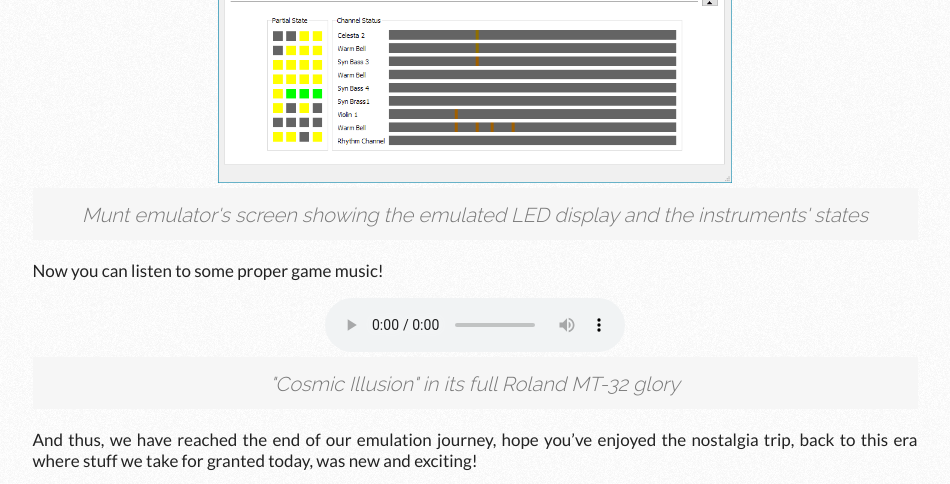
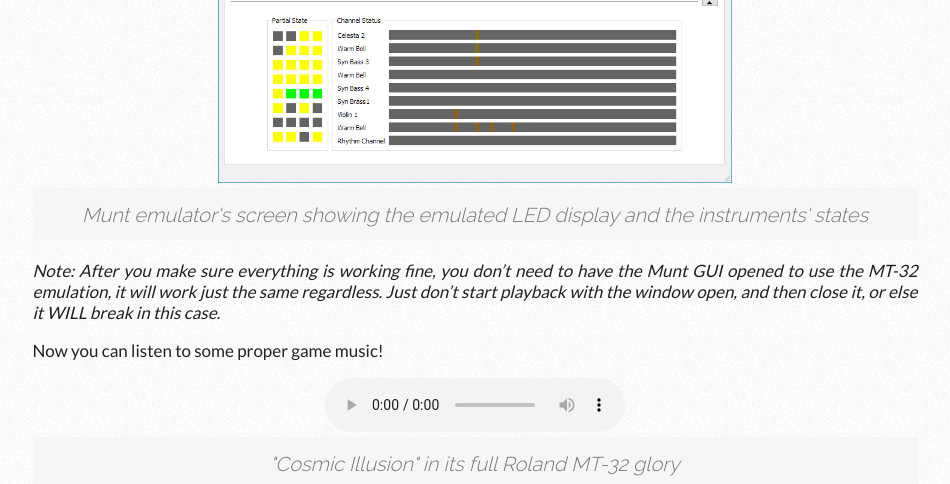
Before and after one commit to vittau/blog, a Jekyll site: the page built from _posts/2017-11-19-emulating-the-sharp-x68000-and-the-roland-mt-32.markdown, in a window 1280 px wide and 900 px high, scrolled down 4893 px, cut to the strip 0-484 px from the top of the window. Shown: the whole strip, without its empty margins (165-1115 px from the left). Built offline with Jekyll 4.4.1, drawn with Linux system fonts in a browser that asks for light colours; comment, search, counter and statistics services are not loaded.

Commit message:
Note about having the Munt GUI opened or closed

```diff
--- a/_posts/2017-11-19-emulating-the-sharp-x68000-and-the-roland-mt-32.markdown
+++ b/_posts/2017-11-19-emulating-the-sharp-x68000-and-the-roland-mt-32.markdown
@@ -71,6 +71,8 @@
     <p class="post-image-caption">Munt emulator's screen showing the emulated LED display and the instruments' states</p>
 </div>
 
+<i>Note: After you make sure everything is working fine, you don't need to have the Munt GUI opened to use the MT-32 emulation, it will work just the same regardless. Just don't start playback with the window open, and then close it, or else it WILL break in this case.</i>
+
 Now you can listen to some proper game music!
 
 <div class="post-image">
```
